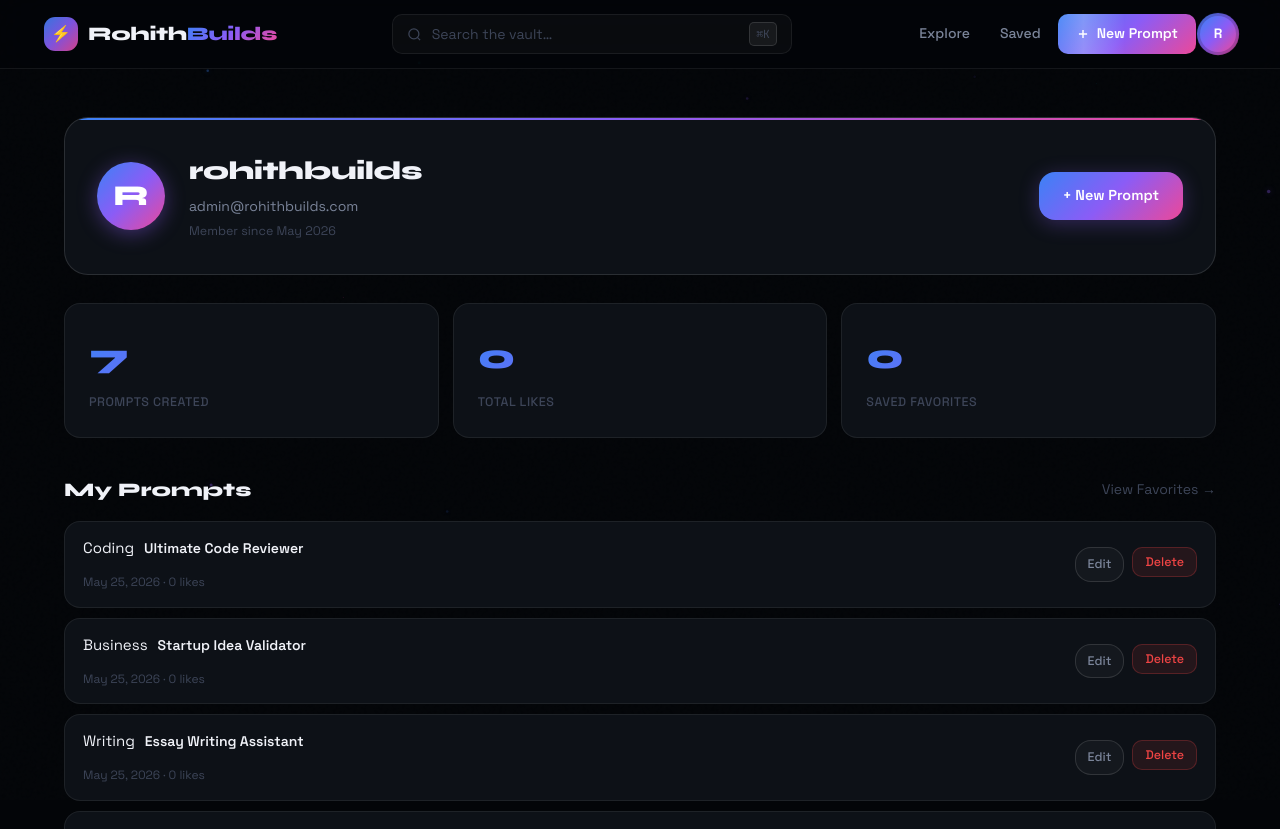
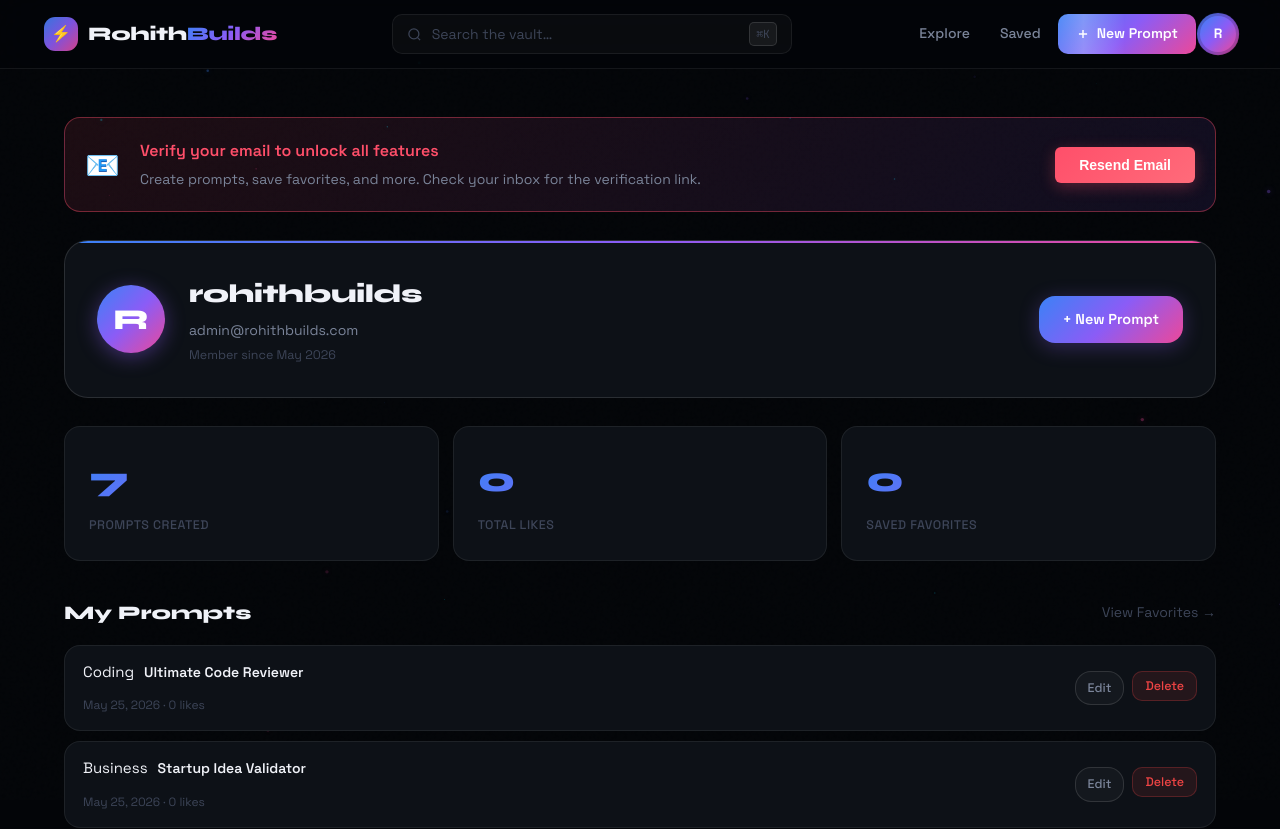
Before and after one commit to rohith1246/prompt, a Flask app: page /dashboard in a window 1280 px wide. Shown: the top 829 px of the page. Run offline with Flask 3, Linux system fonts and the light colour scheme; a user stored in the database is signed in; some libraries are stand-ins or nearby versions.

Commit message:
added email feature

```diff
--- a/app.py
+++ b/app.py
@@ -2,11 +2,15 @@ import os
 from flask import Flask, render_template, redirect, url_for, flash, request, jsonify
 from flask_login import LoginManager, login_user, logout_user, login_required, current_user
 from flask_wtf.csrf import CSRFProtect, generate_csrf
+from flask_mail import Mail, Message
 from werkzeug.security import generate_password_hash, check_password_hash
 from sqlalchemy import inspect, text, func
 from sqlalchemy.exc import IntegrityError
+from itsdangerous import URLSafeTimedSerializer
 from models import db, User, Prompt, Favorite
 from forms import RegisterForm, LoginForm, PromptForm, CATEGORIES
+from dotenv import load_dotenv
+load_dotenv()
 
 # ── App setup ────────────────────────────────────────────────────────────────
 app = Flask(__name__)
@@ -15,7 +19,16 @@ app.config["SQLALCHEMY_DATABASE_URI"] = "sqlite:///prompts.db"
 app.config["SQLALCHEMY_TRACK_MODIFICATIONS"] = False
 app.config["ADMIN_EMAIL"] = os.environ.get("ADMIN_EMAIL", "admin@rohithbuilds.com")
 
+# ── Flask-Mail Configuration ──────────────────────────────────────────────────
+app.config["MAIL_SERVER"] = os.environ.get("MAIL_SERVER", "smtp.gmail.com")
+app.config["MAIL_PORT"] = int(os.environ.get("MAIL_PORT", 587))
+app.config["MAIL_USE_TLS"] = os.environ.get("MAIL_USE_TLS", True)
+app.config["MAIL_USERNAME"] = os.environ.get("MAIL_USERNAME")
+app.config["MAIL_PASSWORD"] = os.environ.get("MAIL_PASSWORD")
+app.config["MAIL_DEFAULT_SENDER"] = os.environ.get("MAIL_DEFAULT_SENDER", "RohithBuilds <noreply@rohithbuilds.com>")
+
 db.init_app(app)
+mail = Mail(app)
 csrf = CSRFProtect(app)
 
 # Make csrf_token() available in all templates
@@ -36,6 +49,46 @@ login_manager.login_message_category = "info"
 @login_manager.user_loader
 def load_user(user_id):
     return db.session.get(User, int(user_id))
+
+
+# ── Email Verification Helpers ────────────────────────────────────────────────
+def generate_verification_token(email):
+    """Generate a verification token for email confirmation."""
+    serializer = URLSafeTimedSerializer(app.config["SECRET_KEY"])
+    return serializer.dumps(email, salt="email-confirm-salt")
+
+
+def verify_token(token, expiration=3600):
+    """Verify a token and return the email if valid. Tokens expire after 1 hour."""
+    serializer = URLSafeTimedSerializer(app.config["SECRET_KEY"])
+    try:
+        email = serializer.loads(token, salt="email-confirm-salt", max_age=expiration)
+        return email
+    except Exception:
+        return None
+
+
+def send_verification_email(user):
+    """Send verification email to user."""
+    token = generate_verification_token(user.email)
+    verify_url = url_for("verify_email", token=token, _external=True)
+
+    msg = Message(
+        subject="Verify Your Email - RohithBuilds",
+        recipients=[user.email],
+        html=render_template(
+            "email/verify_email.html",
+            username=user.username.title(),
+            verify_url=verify_url
+        )
+    )
+
+    try:
+        mail.send(msg)
+        return True
+    except Exception as e:
+        print(f"❌ Email sending failed: {e}")
+        return False
 
 
 # ── Seed data ─────────────────────────────────────────────────────────────────
@@ -218,17 +271,66 @@ def register():
             username=form.username.data,
             email=form.email.data,
             password_hash=hashed_pw,
+            is_verified=False,
         )
         db.session.add(user)
         try:
             db.session.commit()
-            login_user(user)
-            flash("Welcome to PromptVault! 🎉", "success")
-            return redirect(url_for("dashboard"))
+            # Send verification email
+            if send_verification_email(user):
+                flash(
+                    f"Welcome to PromptVault, {user.username.title()}! 🎉 Check {user.email} for your verification link and come back to start creating prompts.",
+                    "success"
+                )
+            else:
+                flash(
+                    "Your account is ready! We couldn't send the email right now, but you can resend verification from your dashboard.",
+                    "warning"
+                )
+            return redirect(url_for("login"))
         except IntegrityError:
             db.session.rollback()
             flash("Something went wrong. Please try again.", "danger")
     return render_template("register.html", form=form)
+
+
+@app.route("/verify-email/<token>")
+def verify_email(token):
+    """Verify user email via token link."""
+    email = verify_token(token)
+    if not email:
+        flash("The verification link is invalid or has expired. Please sign up again.", "danger")
+        return redirect(url_for("register"))
+
+    user = User.query.filter_by(email=email).first()
+    if not user:
+        flash("User not found. Please sign up.", "danger")
+        return redirect(url_for("register"))
+
+    if user.is_verified:
+        flash("Your email is already verified! You can log in now.", "info")
+        return redirect(url_for("login"))
+
+    user.is_verified = True
+    db.session.commit()
+    flash("✅ Email verified successfully! You can now log in and use all features.", "success")
+    return redirect(url_for("login"))
+
+
+@app.route("/resend-verification", methods=["POST"])
+@login_required
+def resend_verification():
+    """Resend verification email if user is not verified."""
+    if current_user.is_verified:
+        flash("Your email is already verified!", "info")
+        return redirect(url_for("dashboard"))
+
+    if send_verification_email(current_user):
+        flash(f"Verification email sent to {current_user.email}", "success")
+    else:
+        flash("Failed to send verification email. Please try again.", "danger")
+
+    return redirect(url_for("dashboard"))
 
 
 @app.route("/login", methods=["GET", "POST"])
@@ -319,6 +421,10 @@ def prompt_detail(prompt_id):
 @app.route("/create", methods=["GET", "POST"])
 @login_required
 def create_prompt():
+    if not current_user.is_verified:
+        flash("Please verify your email before creating prompts. Check your inbox for the verification link.", "warning")
+        return redirect(url_for("dashboard"))
+
     form = PromptForm()
     if form.validate_on_submit():
         prompt = Prompt(
@@ -341,6 +447,11 @@ def edit_prompt(prompt_id):
     if prompt.user_id != current_user.id:
         flash("You can only edit your own prompts.", "danger")
         return redirect(url_for("index"))
+
+    if not current_user.is_verified:
+        flash("Please verify your email before editing prompts.", "warning")
+        return redirect(url_for("dashboard"))
+
     form = PromptForm(obj=prompt)
     if form.validate_on_submit():
         prompt.title = form.title.data
@@ -402,6 +513,9 @@ def favorites():
 @csrf.exempt
 @login_required
 def like_prompt(prompt_id):
+    if not current_user.is_verified:
+        return jsonify({"error": "Please verify your email to like prompts."}), 403
+
     prompt = Prompt.query.get_or_404(prompt_id)
     prompt.likes += 1
     db.session.commit()
@@ -421,6 +535,9 @@ def record_copy(prompt_id):
 @csrf.exempt
 @login_required
 def toggle_favorite(prompt_id):
+    if not current_user.is_verified:
+        return jsonify({"error": "Please verify your email to save favorites."}), 403
+
     prompt = Prompt.query.get_or_404(prompt_id)
     existing = Favorite.query.filter_by(user_id=current_user.id, prompt_id=prompt_id).first()
     if existing:
@@ -438,13 +555,23 @@ def toggle_favorite(prompt_id):
 with app.app_context():
     db.create_all()
     inspector = inspect(db.engine)
-    if "prompts" in inspector.get_table_names():
+    table_names = inspector.get_table_names()
+    if "prompts" in table_names:
         prompt_columns = [col["name"] for col in inspector.get_columns("prompts")]
         if "copies" not in prompt_columns:
             with db.engine.connect() as conn:
                 conn.execute(text("ALTER TABLE prompts ADD COLUMN copies INTEGER DEFAULT 0"))
+    if "users" in table_names:
+        user_columns = [col["name"] for col in inspector.get_columns("users")]
+        if "is_verified" not in user_columns:
+            with db.engine.connect() as conn:
+                conn.execute(text("ALTER TABLE users ADD COLUMN is_verified BOOLEAN DEFAULT 0"))
     seed_database()
 
 # ── Entry point ───────────────────────────────────────────────────────────────
 if __name__ == "__main__":
-    app.run(debug=True)
+    app.run(
+        host="0.0.0.0",
+        port=int(os.environ.get("PORT", 5000)),
+        debug=os.environ.get("FLASK_DEBUG", "false").lower() == "true",
+    )
--- a/models.py
+++ b/models.py
@@ -12,6 +12,7 @@ class User(UserMixin, db.Model):
     username = db.Column(db.String(80), unique=True, nullable=False)
     email = db.Column(db.String(120), unique=True, nullable=False)
     password_hash = db.Column(db.String(256), nullable=False)
+    is_verified = db.Column(db.Boolean, default=False)
     created_at = db.Column(db.DateTime, default=datetime.utcnow)
 
     prompts = db.relationship("Prompt", backref="author", lazy=True, cascade="all, delete-orphan")
--- a/requirements.txt
+++ b/requirements.txt
@@ -2,7 +2,9 @@ Flask==3.0.3
 Flask-SQLAlchemy==3.1.1
 Flask-Login==0.6.3
 Flask-WTF==1.2.1
+Flask-Mail==0.9.1
 Werkzeug==3.0.3
 WTForms==3.1.2
 gunicorn==21.2.0
 email-validator==2.3.0
+itsdangerous==2.1.2
--- a/static/css/style.css
+++ b/static/css/style.css
@@ -823,6 +823,26 @@ code{
   margin-bottom:8px;letter-spacing:-.02em;
 }
 .auth-header p{color:var(--text2);font-size:.9rem}
+.auth-info-box{
+  background: rgba(255, 79, 106, 0.1);
+  border: 1px solid rgba(255, 79, 106, 0.3);
+  border-radius: var(--r2);
+  padding: 14px 16px;
+  margin-bottom: 24px;
+  display: flex;
+  align-items: center;
+  gap: 12px;
+  font-size: 0.875rem;
+  color: var(--text2);
+}
+.info-icon{
+  font-size: 1.2rem;
+  flex-shrink: 0;
+}
+.auth-info-box p{
+  margin: 0;
+  color: inherit;
+}
 .auth-form{display:flex;flex-direction:column;gap:20px;position:relative}
 .auth-switch{text-align:center;margin-top:24px;font-size:.875rem;color:var(--text2)}
 .auth-switch a{color:var(--purple)}
@@ -919,6 +939,92 @@ code{
   max-width:1200px;margin:0 auto;
   padding:48px 24px 80px;
 }
+
+/* ── Email Verification Banner ────────────────────────────── */
+.verification-banner{
+  background: linear-gradient(135deg, rgba(255, 79, 106, 0.1) 0%, rgba(139, 92, 246, 0.1) 100%);
+  border: 1px solid rgba(255, 79, 106, 0.4);
+  border-radius: var(--r2);
+  padding: 20px;
+  margin-bottom: 28px;
+  display: flex;
+  align-items: center;
+  gap: 20px;
+  animation: slideDown 0.4s ease-out;
+}
+
+@keyframes slideDown {
+  from {
+    opacity: 0;
+    transform: translateY(-10px);
+  }
+  to {
+    opacity: 1;
+    transform: translateY(0);
+  }
+}
+
+.verification-content {
+  display: flex;
+  align-items: center;
+  gap: 20px;
+  flex: 1;
+}
+
+.verification-icon {
+  font-size: 28px;
+  flex-shrink: 0;
+}
+
+.verification-text {
+  flex: 1;
+}
+
+.verification-text strong {
+  display: block;
+  color: #ff4f6a;
+  font-size: 1rem;
+  margin-bottom: 4px;
+}
+
+.verification-text p {
+  color: var(--text2);
+  font-size: 0.875rem;
+  margin: 0;
+}
+
+.btn-verification {
+  background: linear-gradient(135deg, #ff4f6a 0%, #ff6b7a 100%);
+  color: white;
+  border: none;
+  padding: 10px 24px;
+  border-radius: 6px;
+  font-weight: 600;
+  font-size: 0.875rem;
+  cursor: pointer;
+  transition: all 0.3s ease;
+  box-shadow: 0 4px 15px rgba(255, 79, 106, 0.3);
+  flex-shrink: 0;
+}
+
+.btn-verification:hover {
+  transform: translateY(-2px);
+  box-shadow: 0 6px 20px rgba(255, 79, 106, 0.5);
+}
+
+@media (max-width: 640px) {
+  .verification-content {
+    flex-direction: column;
+    text-align: center;
+  }
+  .verification-text strong {
+    font-size: 0.95rem;
+  }
+  .btn-verification {
+    width: 100%;
+  }
+}
+
 .dash-header{
   display:flex;align-items:center;gap:24px;
   background:var(--bg3);border:1px solid var(--border2);
--- a/static/js/main.js
+++ b/static/js/main.js
@@ -225,7 +225,15 @@ document.querySelectorAll(".flash").forEach(el => {
 function likePrompt(id, btn) {
   if (btn.classList.contains("liked")) return;
   fetch(`/api/like/${id}`, { method: "POST" })
-    .then(r => { if (r.status === 401) { location.href="/login"; return null; } return r.json(); })
+    .then(r => {
+      if (r.status === 401) { location.href="/login"; return null; }
+      if (r.status === 403) {
+        const errorMsg = "Please verify your email to like prompts.";
+        alert(errorMsg);
+        return null;
+      }
+      return r.json();
+    })
     .then(d => {
       if (!d) return;
       btn.querySelector(".like-num").textContent = d.likes;
@@ -239,7 +247,15 @@ function likePrompt(id, btn) {
 function likePromptDetail(id, btn) {
   if (btn.classList.contains("liked")) return;
   fetch(`/api/like/${id}`, { method: "POST" })
-    .then(r => { if (r.status === 401) { location.href="/login"; return null; } return r.json(); })
+    .then(r => {
+      if (r.status === 401) { location.href="/login"; return null; }
+      if (r.status === 403) {
+        const errorMsg = "Please verify your email to like prompts.";
+        alert(errorMsg);
+        return null;
+      }
+      return r.json();
+    })
     .then(d => {
       if (!d) return;
       document.getElementById("likeCount").textContent = d.likes;
@@ -252,7 +268,15 @@ function likePromptDetail(id, btn) {
 /* ── Toggle favorite (grid) ─────────────────────── */
 function toggleFavorite(id, btn) {
   fetch(`/api/favorite/${id}`, { method: "POST" })
-    .then(r => { if (r.status === 401) { location.href="/login"; return null; } return r.json(); })
+    .then(r => {
+      if (r.status === 401) { location.href="/login"; return null; }
+      if (r.status === 403) {
+        const errorMsg = "Please verify your email to save favorites.";
+        alert(errorMsg);
+        return null;
+      }
+      return r.json();
+    })
     .then(d => {
       if (!d) return;
       const svg = btn.querySelector("svg");
@@ -275,9 +299,18 @@ function toggleFavorite(id, btn) {
 }
 
 /* ── Toggle favorite (detail) ───────────────────── */
+/* ── Toggle favorite (detail) ───────────────────── */
 function toggleFavDetail(id, btn) {
   fetch(`/api/favorite/${id}`, { method: "POST" })
-    .then(r => { if (r.status === 401) { location.href="/login"; return null; } return r.json(); })
+    .then(r => {
+      if (r.status === 401) { location.href="/login"; return null; }
+      if (r.status === 403) {
+        const errorMsg = "Please verify your email to save favorites.";
+        alert(errorMsg);
+        return null;
+      }
+      return r.json();
+    })
     .then(d => {
       if (!d) return;
       btn.classList.toggle("active", d.status === "added");
--- a/templates/dashboard.html
+++ b/templates/dashboard.html
@@ -3,6 +3,22 @@
 
 {% block content %}
 <div class="container dashboard-page">
+  <!-- Email Verification Banner -->
+  {% if not current_user.is_verified %}
+  <div class="verification-banner">
+    <div class="verification-content">
+      <div class="verification-icon">📧</div>
+      <div class="verification-text">
+        <strong>Verify your email to unlock all features</strong>
+        <p>Create prompts, save favorites, and more. Check your inbox for the verification link.</p>
+      </div>
+      <form method="POST" action="{{ url_for('resend_verification') }}" style="margin: 0;">
+        <button type="submit" class="btn-verification">Resend Email</button>
+      </form>
+    </div>
+  </div>
+  {% endif %}
+
   <!-- Dashboard Header -->
   <div class="dash-header">
     <div class="dash-avatar">{{ current_user.username[0].upper() }}</div>
--- a/templates/register.html
+++ b/templates/register.html
@@ -9,6 +9,7 @@
       <h1>Join PromptVault</h1>
       <p>Create your free account and start sharing prompts</p>
     </div>
+
 
     <form method="POST" class="auth-form" novalidate>
       {{ form.hidden_tag() }}
```
Also changed, not shown: RENDER_DEPLOYMENT.md (added, +124 -0 lines), templates/email/verify_email.html (added, +155 -0 lines), instance/prompts.db, 1 other file.
